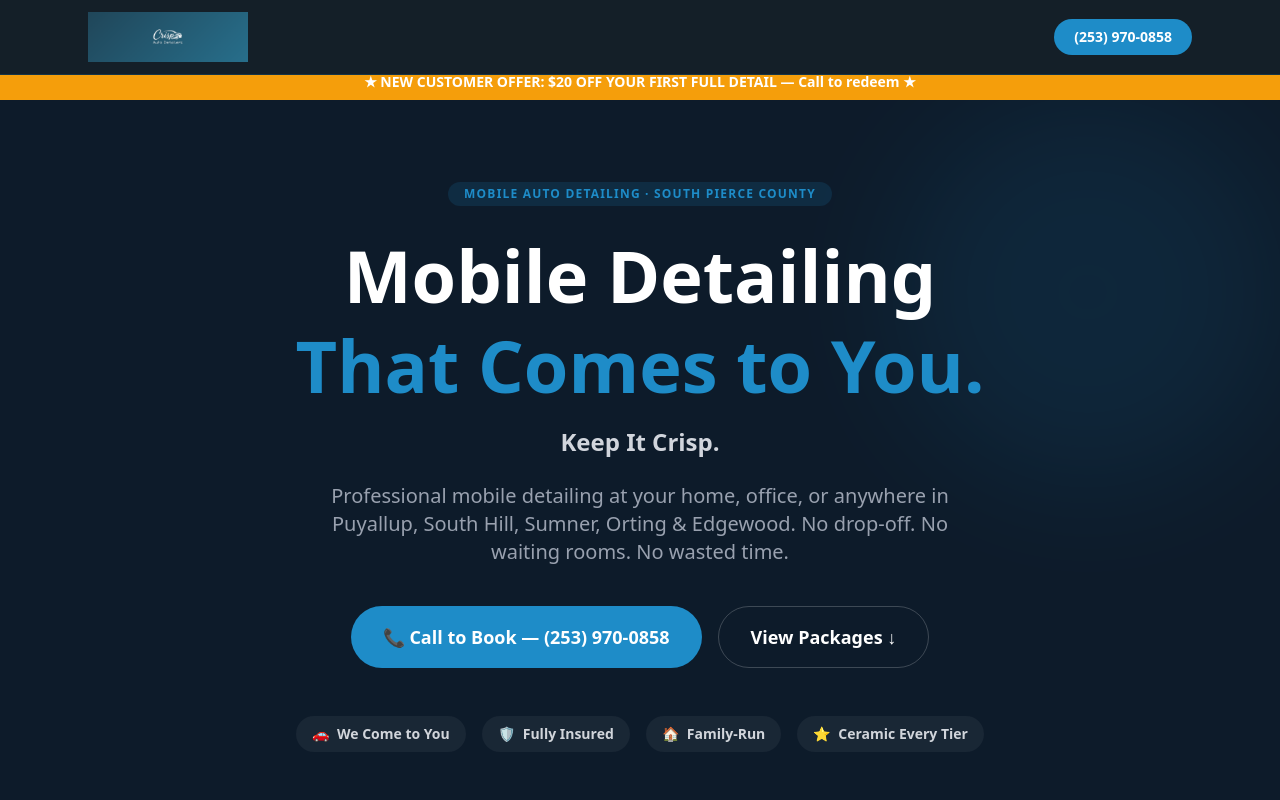
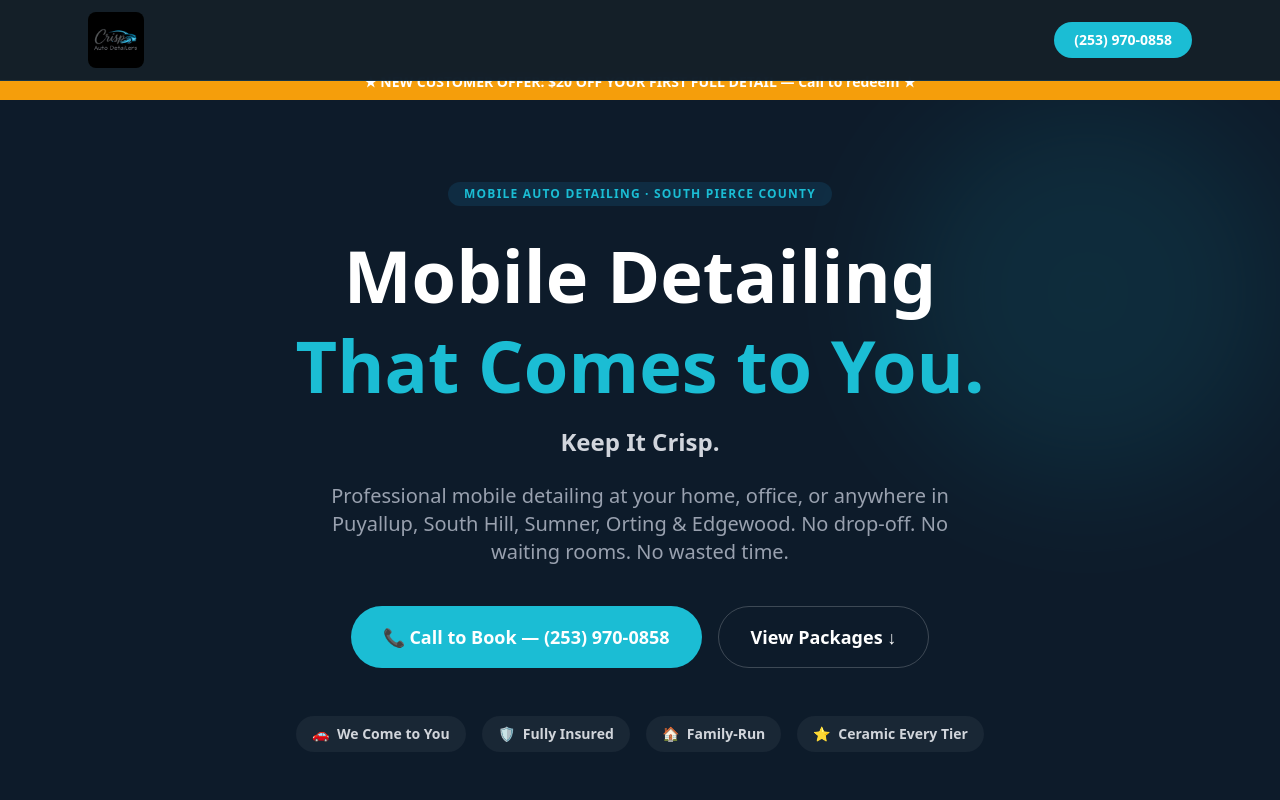
Before and after one commit to NobleLandCo/crispautodetailers, a Next.js app: page / in a window 1280 px wide. Shown: the top 800 px of the page. Built offline with nearby package versions, Linux system fonts and the light colour scheme.

Commit message:
Use real logo JPG, update brand teal to #1BBDD4 matching logo car color

```diff
--- a/src/app/page.tsx
+++ b/src/app/page.tsx
@@ -3,9 +3,9 @@ import Image from "next/image";
 const PHONE = "2539700858";
 const PHONE_DISPLAY = "(253) 970-0858";
 
-// Brand colors: primary blue (#1E8CC8), navy bg (#0D1B2A), orange accent for promo only
-const BLUE = "#1E8CC8";
-const BLUE_DARK = "#1570A0";
+// Brand colors: teal from logo (#1BBDD4), navy bg (#0D1B2A), orange accent for promo only
+const BLUE = "#1BBDD4";
+const BLUE_DARK = "#159FB3";
 const NAVY = "#0D1B2A";
 const NAVY_LIGHT = "#122335";
 const NAVY_CARD = "#0F1E2E";
@@ -111,7 +111,7 @@ export default function Home() {
         style={{ backgroundColor: "rgba(13,27,42,0.97)", borderColor: "rgba(30,140,200,0.2)", backdropFilter: "blur(8px)" }}
       >
         <div className="max-w-6xl mx-auto px-6 py-3 flex items-center justify-between">
-          <Image src="/logo.png" alt="Crisp Auto Detailers" width={160} height={50} className="object-contain" style={{ maxHeight: 50 }} />
+          <Image src="/logo.jpg" alt="Crisp Auto Detailers" width={120} height={120} className="object-contain rounded-lg" style={{ maxHeight: 56, width: "auto" }} />
           <a
             href={`tel:${PHONE}`}
             className="text-sm font-bold px-5 py-2 rounded-full transition-all hover:opacity-90"
```
Also changed, not shown: public/logo.jpg (added).
